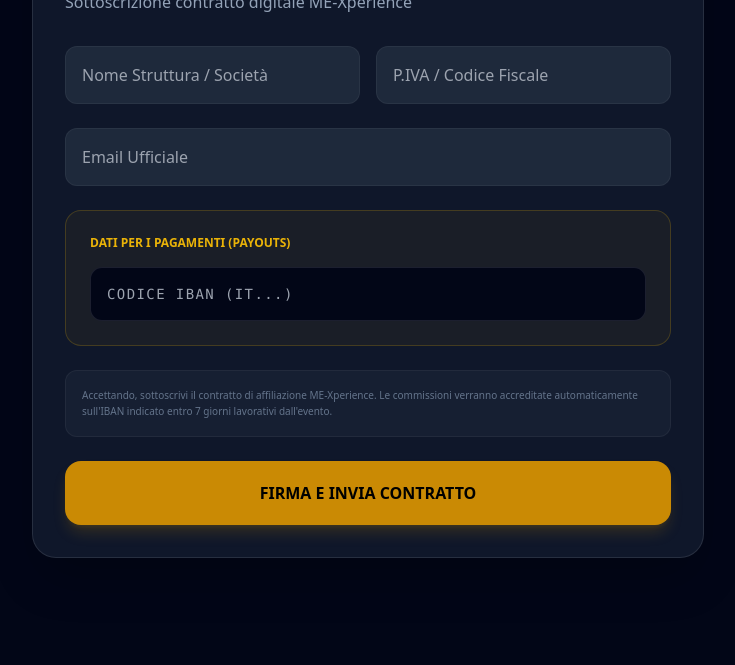
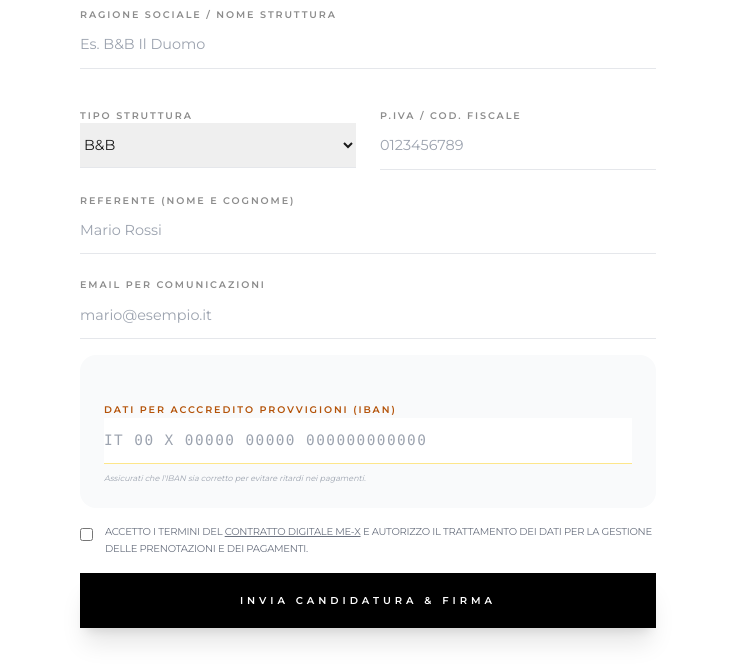
Before and after one commit to me-experince/me-experience-app, a website: page public/register.html in a window 1280 px wide. Shown: the part 135-800 px from the top of the page, without its empty margins (272-1007 px from the left). Drawn offline with nearby package versions, Linux system fonts and the light colour scheme.

Commit message:
Update register.html

```diff
--- a/public/register.html
+++ b/public/register.html
@@ -1,35 +1,89 @@
 <!DOCTYPE html>
 <html lang="it">
 <head>
+    <meta charset="UTF-8">
+    <meta name="viewport" content="width=device-width, initial-scale=1.0">
+    <title>ME-X | Partner Registration</title>
     <script src="https://cdn.tailwindcss.com"></script>
-    <title>ME-X | Diventa Partner</title>
+    <link href="https://fonts.googleapis.com/css2?family=Cormorant+Garamond:ital,wght@1,400;1,600&family=Montserrat:wght@300;400;600&display=swap" rel="stylesheet">
+    <style>
+        body { font-family: 'Montserrat', sans-serif; background-color: #ffffff; color: #1a1a1a; }
+        .serif { font-family: 'Cormorant Garamond', serif; }
+        .input-field { border-bottom: 1px solid #e5e7eb; padding: 0.75rem 0; width: 100%; outline: none; transition: border-color 0.3s; font-size: 0.9rem; }
+        .input-field:focus { border-color: #1a1a1a; }
+        .label-style { font-size: 0.6rem; text-transform: uppercase; letter-spacing: 0.2em; color: #8c8c8c; font-weight: 600; margin-top: 1.5rem; display: block; }
+    </style>
 </head>
-<body class="bg-slate-950 text-white p-6 md:p-12">
-    <div class="max-w-2xl mx-auto bg-slate-900 rounded-3xl p-8 border border-white/10 shadow-2xl">
-        <h1 class="text-3xl font-black italic mb-2">JOIN THE MYTH</h1>
-        <p class="text-slate-400 mb-8">Sottoscrizione contratto digitale ME-Xperience</p>
+<body class="flex items-center justify-center min-h-screen p-6">
+    <div class="max-w-xl w-full">
+        <header class="text-center mb-12">
+            <h1 class="text-3xl serif italic tracking-widest uppercase">ME-X</h1>
+            <p class="text-[9px] uppercase tracking-[0.3em] text-gray-400 mt-2 font-bold italic">Partner Affiliation Program</p>
+        </header>
 
-        <form id="regForm" class="space-y-6">
-            <div class="grid grid-cols-1 md:grid-cols-2 gap-4">
-                <input type="text" placeholder="Nome Struttura / Società" class="bg-slate-800 border border-white/5 p-4 rounded-xl focus:border-yellow-500 outline-none" required>
-                <input type="text" placeholder="P.IVA / Codice Fiscale" class="bg-slate-800 border border-white/5 p-4 rounded-xl focus:border-yellow-500 outline-none" required>
+        <form id="registrationForm" class="space-y-4">
+            <div>
+                <label class="label-style">Ragione Sociale / Nome Struttura</label>
+                <input type="text" id="legalName" class="input-field" placeholder="Es. B&B Il Duomo" required>
             </div>
 
-            <input type="email" placeholder="Email Ufficiale" class="w-full bg-slate-800 border border-white/5 p-4 rounded-xl focus:border-yellow-500 outline-none">
-
-            <div class="bg-yellow-500/5 p-6 rounded-2xl border border-yellow-500/20">
-                <h3 class="text-yellow-500 font-bold mb-4 uppercase text-xs">Dati per i Pagamenti (Payouts)</h3>
-                <input type="text" id="iban" placeholder="Codice IBAN (IT...)" class="w-full bg-slate-950 border border-white/10 p-4 rounded-xl font-mono text-sm uppercase tracking-widest text-yellow-500 focus:border-yellow-500 outline-none">
+            <div class="grid grid-cols-2 gap-6">
+                <div>
+                    <label class="label-style">Tipo Struttura</label>
+                    <select id="entityType" class="input-field">
+                        <option value="bnb">B&B</option>
+                        <option value="hotel">Hotel</option>
+                        <option value="villa">Villa / Resort</option>
+                        <option value="provider">Fornitore Esperienze</option>
+                    </select>
+                </div>
+                <div>
+                    <label class="label-style">P.IVA / Cod. Fiscale</label>
+                    <input type="text" id="taxId" class="input-field" placeholder="0123456789">
+                </div>
             </div>
 
-            <div class="p-4 bg-slate-800/50 rounded-xl border border-white/5 text-[10px] text-slate-500 leading-relaxed">
-                <p>Accettando, sottoscrivi il contratto di affiliazione ME-Xperience. Le commissioni verranno accreditate automaticamente sull'IBAN indicato entro 7 giorni lavorativi dall'evento.</p>
+            <div>
+                <label class="label-style">Referente (Nome e Cognome)</label>
+                <input type="text" id="contactName" class="input-field" placeholder="Mario Rossi" required>
             </div>
 
-            <button type="submit" class="w-full py-5 bg-yellow-600 text-black font-black rounded-2xl uppercase hover:bg-yellow-500 transition shadow-lg shadow-yellow-600/20">
-                Firma e Invia Contratto
+            <div>
+                <label class="label-style">Email per Comunicazioni</label>
+                <input type="email" id="email" class="input-field" placeholder="mario@esempio.it" required>
+            </div>
+
+            <div class="bg-gray-50 p-6 rounded-2xl mt-8">
+                <label class="label-style text-amber-700">Dati per Acccredito Provvigioni (IBAN)</label>
+                <input type="text" id="iban" class="input-field font-mono uppercase tracking-widest border-amber-200" placeholder="IT 00 X 00000 00000 000000000000" required>
+                <p class="text-[8px] text-gray-400 mt-2 italic">Assicurati che l'IBAN sia corretto per evitare ritardi nei pagamenti.</p>
+            </div>
+
+            <div class="flex items-start gap-3 mt-8">
+                <input type="checkbox" id="contractAccept" class="mt-1" required>
+                <label class="text-[10px] text-gray-500 leading-relaxed uppercase tracking-tight">
+                    Accetto i termini del <span class="underline cursor-pointer">Contratto Digitale ME-X</span> e autorizzo il trattamento dei dati per la gestione delle prenotazioni e dei pagamenti.
+                </label>
+            </div>
+
+            <button type="submit" class="w-full bg-black text-white py-5 mt-10 text-[10px] font-bold uppercase tracking-[0.4em] hover:bg-gray-800 transition shadow-xl">
+                Invia Candidatura & Firma
             </button>
         </form>
+
+        <div id="successMessage" class="hidden text-center p-10">
+            <h2 class="serif italic text-2xl">Grazie per la richiesta.</h2>
+            <p class="text-[10px] uppercase tracking-widest text-gray-400 mt-4 leading-loose">Il nostro team verificherà i dati e ti invierà il link alla tua dashboard personale entro 24 ore.</p>
+        </div>
     </div>
+
+    <script>
+        document.getElementById('registrationForm').addEventListener('submit', function(e) {
+            e.preventDefault();
+            // Logica per inviare i dati al tuo database/server
+            this.classList.add('hidden');
+            document.getElementById('successMessage').classList.remove('hidden');
+        });
+    </script>
 </body>
 </html>
```
